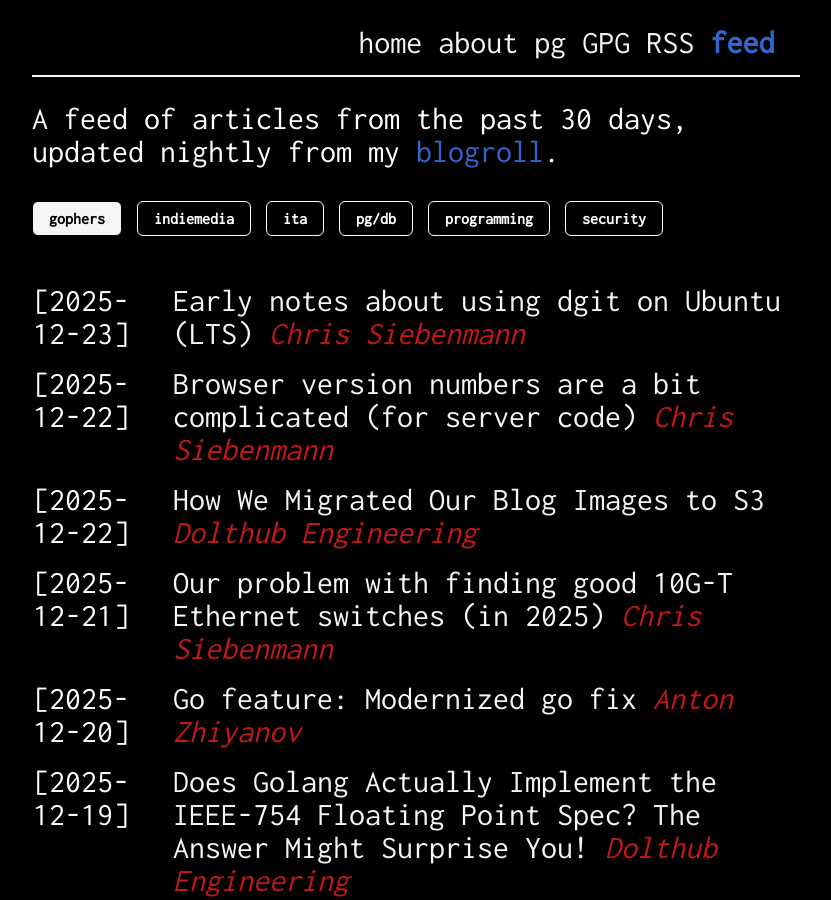
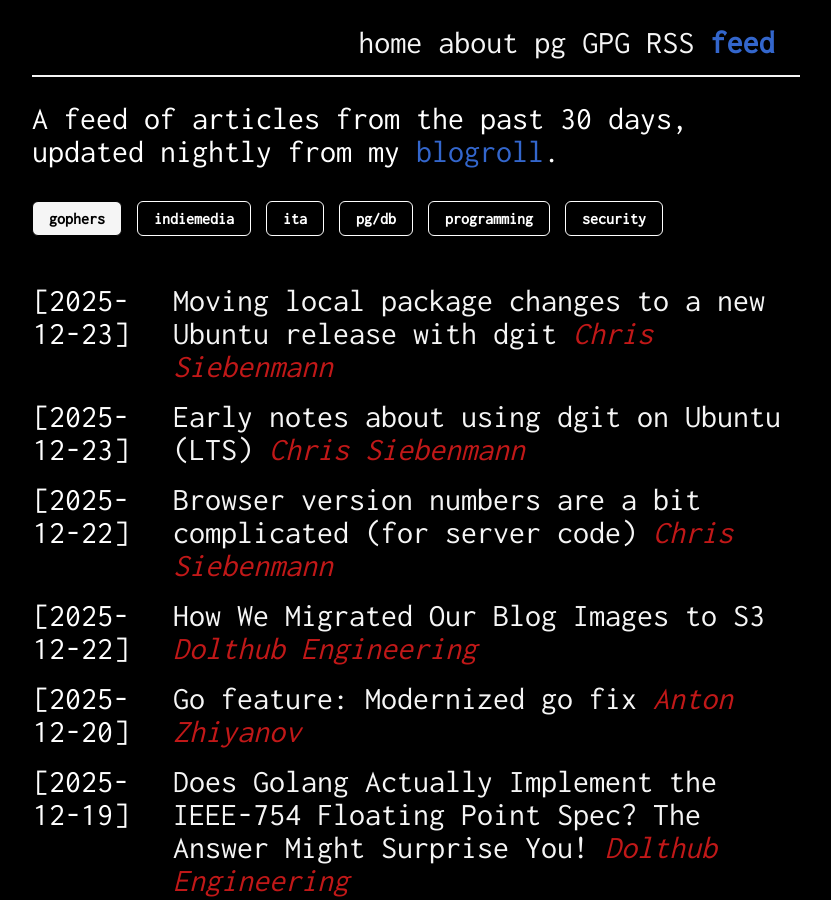
Before and after one commit to giulianopz/giulianopz.github.io, a Jekyll site: the page built from feed.html, in a window 1280 px wide and 900 px high. Shown: the whole window, without its empty margins (224-1055 px from the left). Built offline with Jekyll 4.4.1, drawn with Linux system fonts in a browser that asks for light colours; nearby versions of some CDN libraries; some of the changed lines change nothing that is shown.

Commit message:
chore: update feed.yaml

```diff
--- a/_data/feed.yaml
+++ b/_data/feed.yaml
@@ -1,4 +1,8 @@
 gophers:
+    - blogName: Chris Siebenmann
+      title: Moving local package changes to a new Ubuntu release with dgit
+      url: https://utcc.utoronto.ca/~cks/space/blog/linux/DgitForwardPortingChanges
+      published: 2025-12-23T23:55:32Z
     - blogName: Chris Siebenmann
       title: Early notes about using dgit on Ubuntu (LTS)
       url: https://utcc.utoronto.ca/~cks/space/blog/linux/DgitOnUbuntuEarlyNotes
@@ -11,10 +15,6 @@
       title: How We Migrated Our Blog Images to S3
       url: https://dolthub.com/blog/2025-12-22-blog-images-migration/
       published: 2025-12-22T00:00:00Z
-    - blogName: Chris Siebenmann
-      title: Our problem with finding good 10G-T Ethernet switches (in 2025)
-      url: https://utcc.utoronto.ca/~cks/space/blog/tech/Our10GTSwitchFindingProblem
-      published: 2025-12-21T02:35:50Z
     - blogName: Anton Zhiyanov
       title: 'Go feature: Modernized go fix'
       url: https://antonz.org/accepted/modernized-go-fix/
@@ -72,6 +72,22 @@
       url: https://eli.thegreenplace.net/2025/notes-on-the-wasm-basic-c-abi/
       published: 2025-11-25T03:47:00Z
 indiemedia:
+    - blogName: Altreconomia
+      title: Le società pubbliche fanno speculazione finanziaria. Il caso di Poste italiane
+      url: https://altreconomia.it/le-societa-pubbliche-fanno-speculazione-finanziaria-il-caso-di-poste-italiane/
+      published: 2025-12-23T23:15:06Z
+    - blogName: Altreconomia
+      title: Da dove arriva il tentato salvacondotto per le imprese di vigilanza del Governo Meloni
+      url: https://altreconomia.it/da-dove-arriva-il-tentato-salvacondotto-per-le-imprese-di-vigilanza-del-governo-meloni/
+      published: 2025-12-23T23:10:12Z
+    - blogName: Altreconomia
+      title: Forlenza patteggia per la “gestione” del Cpr di Milano. I suoi nuovi affari, intanto, sono altrove
+      url: https://altreconomia.it/forlenza-patteggia-per-la-gestione-del-cpr-di-milano-i-suoi-nuovi-affari-intanto-sono-altrove/
+      published: 2025-12-23T23:01:18Z
+    - blogName: Il Post
+      title: La Corte Suprema ha dato torto a Trump sulla Guardia Nazionale a Chicago
+      url: https://www.ilpost.it/2025/12/23/corte-suprema-trump-guardia-nazionale-chicago/
+      published: 2025-12-23T22:12:46Z
     - blogName: Il Post
       title: Il capo dell’esercito della Libia è morto in un incidente aereo
       url: https://www.ilpost.it/2025/12/23/al-haddad-libia-incidente-aereo/
@@ -84,10 +100,6 @@
       title: Veto
       url: https://appunti.substack.com/p/veto
       published: 2025-12-23T18:01:41Z
-    - blogName: Il Post
-      title: La storia di Alaa Faraj, che è stato parzialmente graziato da Mattarella
-      url: https://www.ilpost.it/2025/12/23/storia-alaa-faraj-scafista-grazia-mattarella/
-      published: 2025-12-23T17:27:30Z
     - blogName: Osservatorio Repressione
       title: 'Bolzano: Rave, repressione e propaganda di Stato. Free party is not a crime!'
       url: https://www.osservatoriorepressione.info/bolzano-rave-repressione-e-propaganda-di-stato-free-party-is-not-a-crime/
@@ -120,18 +132,6 @@
       title: Vi auguro due cose
       url: https://www.osservatoriorepressione.info/vi-auguro-due-cose/
       published: 2025-12-23T07:30:00Z
-    - blogName: Altreconomia
-      title: Il principio di verità di Alaa Faraj, che ha ricevuto la grazia parziale dal Quirinale
-      url: https://altreconomia.it/il-principio-di-verita-di-alaa-faraj-che-ha-ricevuto-la-grazia-parziale-dal-quirinale/
-      published: 2025-12-23T06:45:36Z
-    - blogName: Altreconomia
-      title: “Inumana Canicola Padana”. L’etnografia digitale di Banadisa tra i fantasmi della pianura
-      url: https://altreconomia.it/inumana-canicola-padana-letnografia-digitale-di-banadisa-tra-i-fantasmi-della-pianura/
-      published: 2025-12-23T06:05:55Z
-    - blogName: Altreconomia
-      title: Il Viminale vuole nascondere a tutti i costi che cosa succede nel Cpr di Gjadër in Albania
-      url: https://altreconomia.it/il-viminale-vuole-nascondere-a-tutti-i-costi-che-cosa-succede-nel-cpr-di-gjader-in-albania/
-      published: 2025-12-23T06:01:50Z
     - blogName: DINAMOpress
       title: Il diritto alla casa in Spagna tra turismo, speculazione e conflitto sociale
       url: https://www.dinamopress.it/news/il-diritto-alla-casa-in-spagna-tra-turismo-speculazione-e-conflitto-sociale/?utm_source=rss&utm_medium=rss&utm_campaign=il-diritto-alla-casa-in-spagna-tra-turismo-speculazione-e-conflitto-sociale
@@ -209,6 +209,10 @@
       url: https://sedestra.substack.com/p/armi-e-bianchezza-il-piano-di-trump
       published: 2025-12-06T09:21:04Z
 ita:
+    - blogName: Carmilla Online
+      title: Il Grinch – Revelations
+      url: https://www.carmillaonline.com/2025/12/24/il-grinch-revelations/
+      published: 2025-12-23T23:01:32Z
     - blogName: Franco Berardi Bifo
       title: Modello Israele
       url: https://francoberardi.substack.com/p/modello-israele
@@ -393,10 +397,6 @@
       title: La Chatte di Colette, o della ricerca della gatta interiore
       url: https://www.nazioneindiana.com/2025/12/21/la-chatte-di-colette-o-della-ricerca-della-gatta-interiore/
       published: 2025-12-21T06:00:12Z
-    - blogName: Carmilla Online
-      title: Lo sguardo obliquo del cinema per rappresentare l’irrappresentabile
-      url: https://www.carmillaonline.com/2025/12/20/lo-sguardo-obliquo-del-cinema-per-rappresentare-lirrappresentabile/
-      published: 2025-12-20T21:00:15Z
     - blogName: minima&moralia
       title: La valigia dell’autore. Emanuele Aldrovandi
       url: https://minimaetmoralia.it/teatro/la-valigia-dellautore-emanuele-aldrovandi/
@@ -606,6 +606,14 @@
       title: Don't give Postgres too much memory (even on busy systems)
       url: https://vondra.me/posts/dont-give-postgres-too-much-memory-even-on-busy-systems/
       published: 2025-12-23T10:00:00Z
+    - blogName: Hans-Jürgen Schönig
+      title: 'PostgreSQL Performance: Latency in the Cloud and On Premise'
+      url: https://www.cybertec-postgresql.com/en/postgresql-performance-latency-in-the-cloud-and-on-premise/
+      published: 2025-12-23T05:00:33Z
+    - blogName: eatonphil
+      title: Year in books
+      url: http://notes.eatonphil.com/2025-12-23-year-in-books.html
+      published: 2025-12-23T00:00:00Z
     - blogName: boringsql
       title: Instant database clones with PostgreSQL 18
       url: https://boringsql.com/posts/instant-database-clones/
@@ -1175,14 +1183,6 @@
       title: Web page annoyances that I don't inflict on you here
       url: https://rachelbythebay.com/w/2025/01/04/cruft/
       published: 2025-11-24T06:54:00Z
-    - blogName: Julio Merino (jmmv.dev)
-      title: BazelCon 2025 recap
-      url: https://jmmv.dev/2025/11/bazelcon-2025-recap.html
-      published: 2025-11-24T01:00:00Z
-    - blogName: Fabien Sanglard
-      title: Quake Engine Indicators
-      url: https://fabiensanglard.net/quake_indicators/index.html
-      published: 2025-11-24T00:00:00Z
 'security ':
     - blogName: 'The Register - Security: Cyber-crime'
       title: 21K Nissan customers' data stolen in Red Hat raid
```
